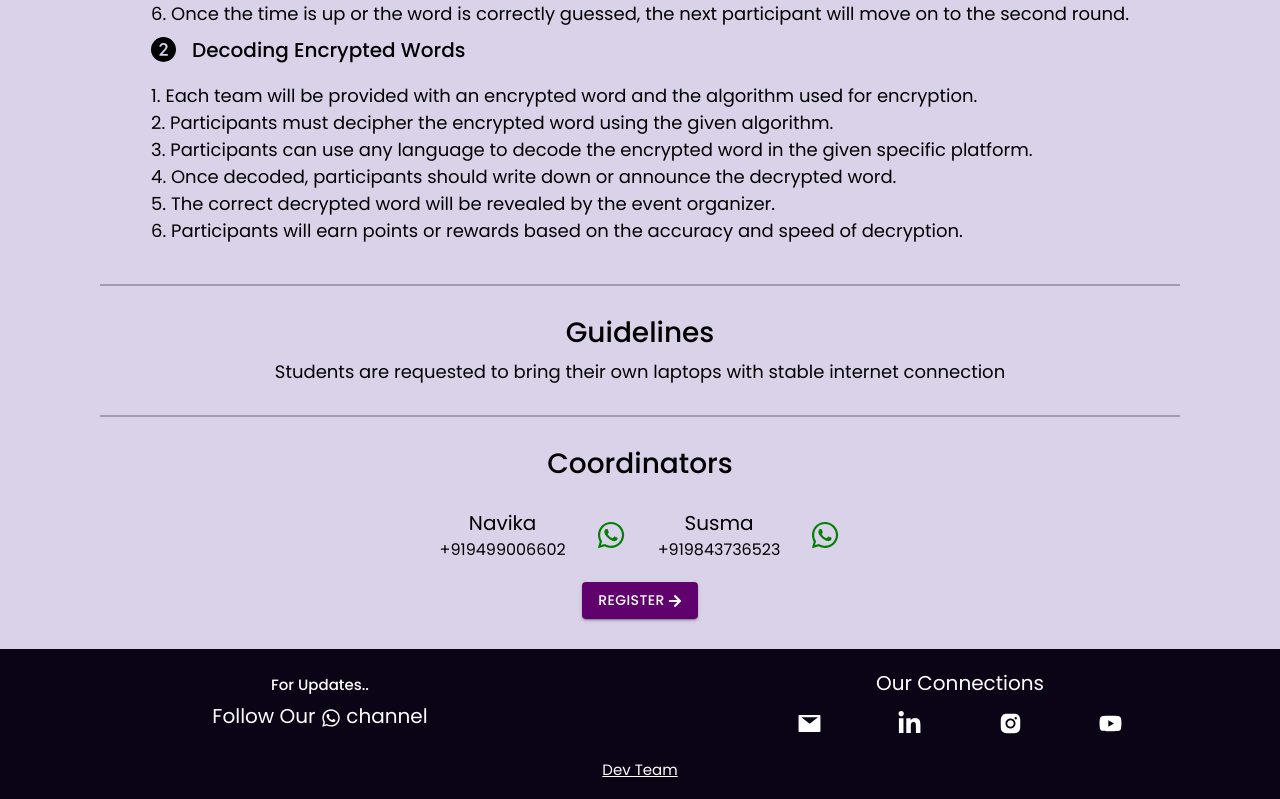
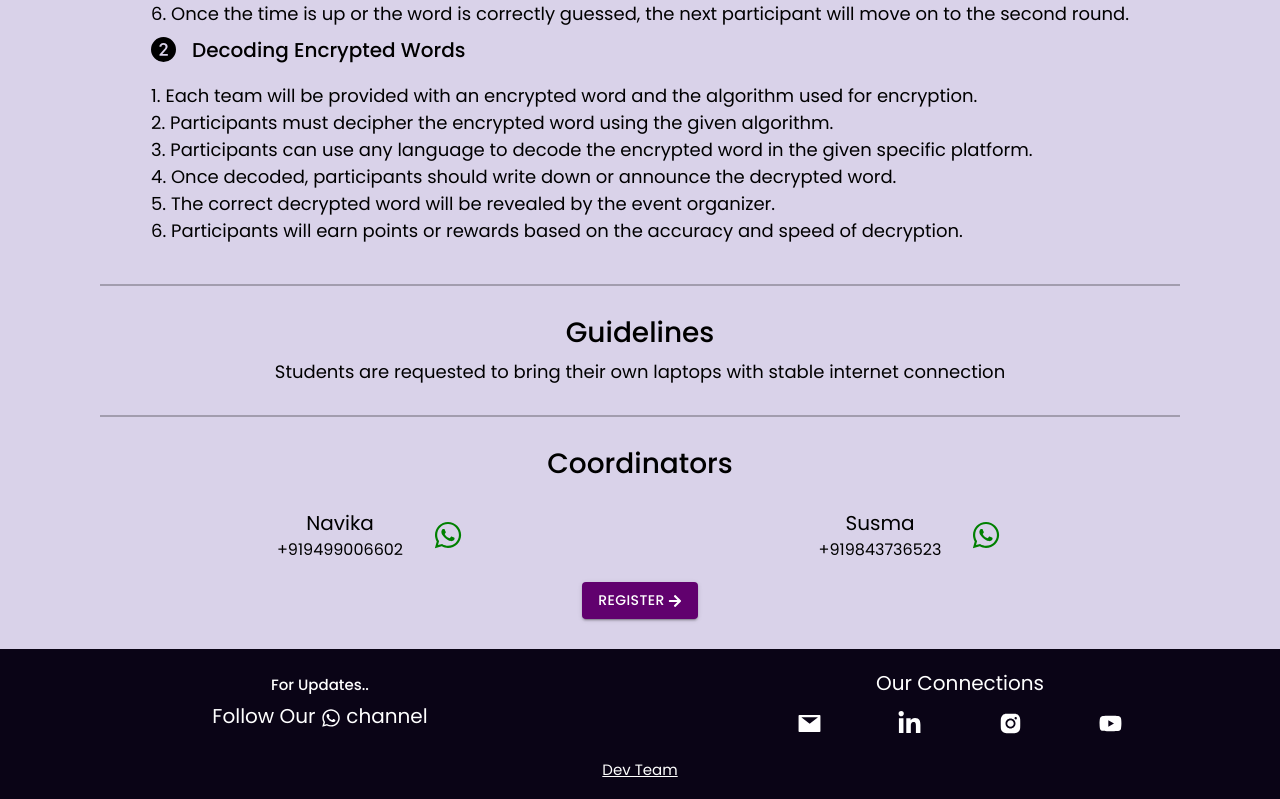
Before and after one commit to janumathigp/melinia-2024, a React (Create React App) app: page /events/1 in a window 1280 px wide. Shown: the part 703-1502 px from the top of the page. Built offline with nearby package versions, Linux system fonts and the light colour scheme.

Commit message:
coordinators

```diff
--- a/src/Components/Events/MainDescription.js
+++ b/src/Components/Events/MainDescription.js
@@ -349,9 +349,10 @@ const MainDescription = () => {
 
         <h3 className="text-lg">Coordinators</h3>
 
-        <div className='column' style={{ display: "flex", flexDirection: "row", justifyContent: "center", gap: "2rem" }}>
+        <div className='column' style={{ display: "flex", flexDirection: "row", justifyContent: "center", flexWrap:"wrap" }}
+        >
 
-          <div className='coord1' style={{ display: "flex", flexDirection: "row", margin: "20px 0", justifyContent: "center", alignItems: "center" }}>
+          <div className='coord1' style={{ display: "flex", flexDirection: "row", margin: "20px 0", justifyContent: "center", alignItems: "center", flex:'1' }}>
             <div style={{ display: "flex", flexDirection: "row", justifyContent: "center", alignItems: "center" }}>
               <div style={{ display: "flex", flexDirection: "column", marginRight: "30px" }}>
                 <div className="text-md" style={{ fontSize: "20px" }}>{coordinators[0].name}</div>
@@ -365,7 +366,7 @@ const MainDescription = () => {
             </div>
           </div>
 
-          <div className='coord2' style={{ display: "flex", flexDirection: "row", margin: "20px 0", justifyContent: "center", alignItems: "center" }}>
+          <div className='coord2' style={{ display: "flex", flexDirection: "row", margin: "20px 0", justifyContent: "center", alignItems: "center",flex:"1" }}>
             <div style={{ display: "flex", flexDirection: "row", justifyContent: "center", alignItems: "center" }}>
               <div style={{ display: "flex", flexDirection: "column", marginRight: "30px" }}>
                 <div className="text-md" style={{ fontSize: "20px" }}>{coordinators[1].name}</div>
```
